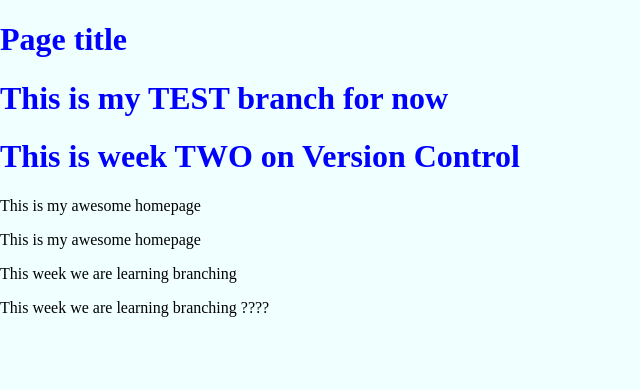
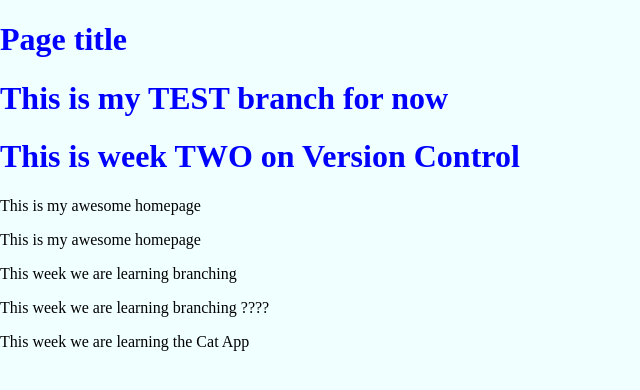
Before and after one commit to mkhinkson/WTLecture, a plain HTML site: page index.html in a window 1280 px wide. Shown: the whole page, without its empty margins (0-640 px from the left). Drawn offline with nearby package versions, Linux system fonts and the light colour scheme.

Commit message:
Changed index for week 3
Added  content for week 3

```diff
--- a/index.html
+++ b/index.html
@@ -26,6 +26,7 @@
         <p>This is my awesome homepage</p>
         <p>This week we are learning branching</p>
         <p>This week we are learning branching ????</p>
+         <p>This week we are learning the Cat App</p>
     </main>
     <footer>
     </footer>
```
